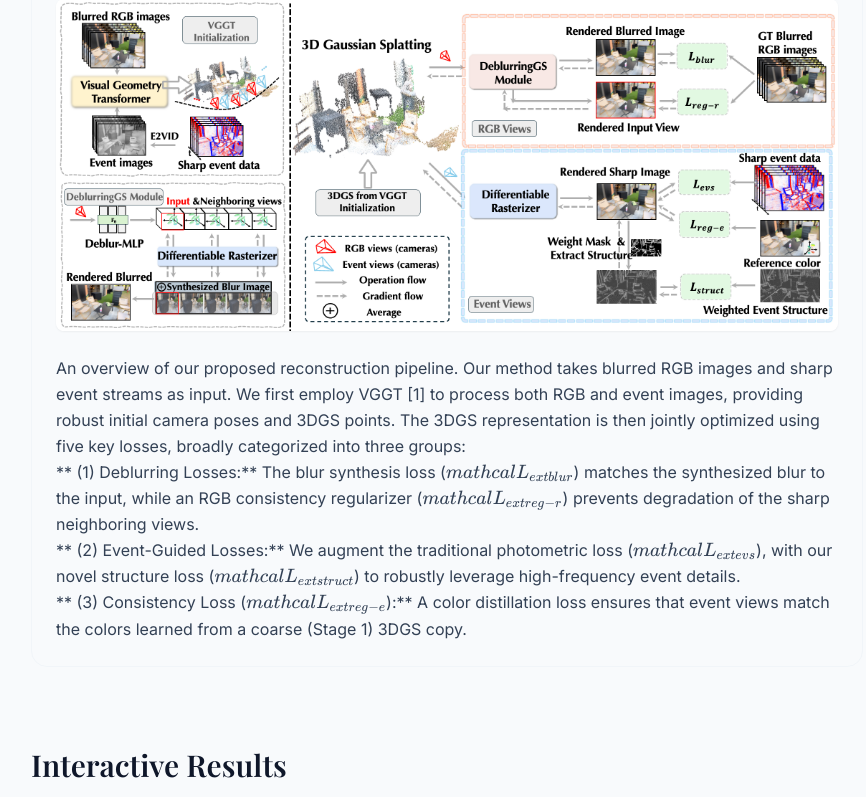
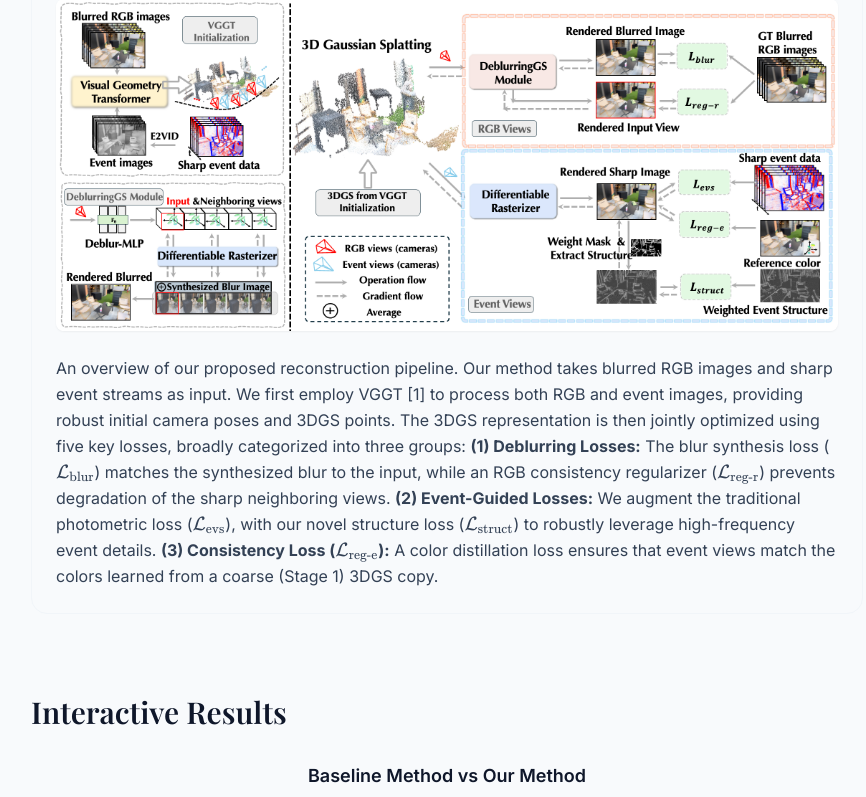
Before and after one commit to OpenImagingLab/AsyncEvGS, a React (Vite) app: page / in a window 1280 px wide. Shown: the part 1875-2672 px from the top of the page, without its empty margins (193-1059 px from the left). Built offline with nearby package versions, Linux system fonts and the light colour scheme; grey boxes are pictures that could not be loaded.

Commit message:
fixing error

```diff
--- a/src/constants.ts
+++ b/src/constants.ts
@@ -5,7 +5,7 @@ export const RESEARCH_DATA: ProjectData = {
   title: "AsyncEvGS: Asynchronous Event-Assisted Gaussian Splatting for Handheld Motion-Blurred Scenes",
   conference: "Conference Name 202X (Oral/Poster)",
   authors: [
-    { name: "Jun Dai", affiliation: "Shanghai AI Laboratory", url: "https://daijun10086.github.io/", isEqualContribution: true },
+    { name: "Jun Dai", affiliation: "Shanghai AI Laboratory", url: "https://daijun10086.github.io/", isEqualContribution: false },
     { name: "Renbiao Jin", affiliation: "Shanghai Jiaotong University", url: "#", isEqualContribution: false },
     { name: "Bo Xu", affiliation: "Shanghai Jiaotong University", url: "#" },
     { name: "Yutian Chen", affiliation: "CUHK", url: "#" },
@@ -14,7 +14,7 @@ export const RESEARCH_DATA: ProjectData = {
     { name: "Tianfan Xue", affiliation: "CUHK", url: "#" },
     { name: "Shi Guo", affiliation: "Shanghai AI Laboratory", url: "#" }
   ],
-  abstract: "3D reconstruction methods such as 3D Gaussian Splatting (3DGS) and Neural Radiance Fields (NeRF) achieve impressive photorealism but fail when input images suffer from severe motion blur. While event cameras provide high-temporal-resolution motion cues, existing event-assisted approaches rely on low-resolution sensors and strict synchronization, limiting their practicality for handheld 3D capture on common devices, such as smartphones. We introduce a flexible, high-resolution asynchronous RGB–Event dual-camera system and a corresponding reconstruction framework. Our approach first reconstructs sharp images from the event data and then employs a cross-domain pose estimation module based on the Visual Geometry Transformer (VGGT) to obtain robust initialization for 3DGS. During optimization, we employ a structure-driven event loss and view-specific consistency regularizers to mitigate the ill-posed behavior of traditional event losses and deblurring losses, ensuring both stable and high-fidelity reconstruction. We further contribute AsyncEv-Deblur, a new high-resolution RGB–Event dataset captured with our asynchronous system. Experiments demonstrate that our method achieves state-of-the-art performance on both our challenging dataset and existing benchmarks, substantially improving reconstruction robustness under severe motion blur.",
+  abstract: `3D reconstruction methods such as 3D Gaussian Splatting (3DGS) and Neural Radiance Fields (NeRF) achieve impressive photorealism but fail when input images suffer from severe motion blur. While event cameras provide high-temporal-resolution motion cues, existing event-assisted approaches rely on low-resolution sensors and strict synchronization, limiting their practicality for handheld 3D capture on common devices, such as smartphones. We introduce a flexible, high-resolution asynchronous RGB–Event dual-camera system and a corresponding reconstruction framework. Our approach first reconstructs sharp images from the event data and then employs a cross-domain pose estimation module based on the Visual Geometry Transformer (VGGT) to obtain robust initialization for 3DGS. During optimization, we employ a structure-driven event loss and view-specific consistency regularizers to mitigate the ill-posed behavior of traditional event losses and deblurring losses, ensuring both stable and high-fidelity reconstruction. We further contribute AsyncEv-Deblur, a new high-resolution RGB–Event dataset captured with our asynchronous system. Experiments demonstrate that our method achieves state-of-the-art performance on both our challenging dataset and existing benchmarks, substantially improving reconstruction robustness under severe motion blur.`,
   links: [
     { label: "Paper", url: "#", icon: "pdf" },
     { label: "Code", url: "#", icon: "github" },
@@ -22,13 +22,7 @@ export const RESEARCH_DATA: ProjectData = {
     { label: "Dataset", url: "#", icon: "database" }
   ],
   heroVideoUrl: "https://storage.googleapis.com/gtv-videos-bucket/sample/BigBuckBunny.mp4", // Replace with your project's teaser video URL
-  methodDescription: `An overview of our proposed reconstruction pipeline. Our method takes blurred RGB images and sharp event streams as input. We first employ VGGT [1] to process both RGB and event images, providing robust initial camera poses and 3DGS points. The 3DGS representation is then jointly optimized using five key losses, broadly categorized into three groups:
-
-** (1) Deblurring Losses:** The blur synthesis loss ($\mathcal{L}_{\text{blur}}$) matches the synthesized blur to the input, while an RGB consistency regularizer ($\mathcal{L}_{\text{reg-r}}$) prevents degradation of the sharp neighboring views.
-
-** (2) Event-Guided Losses:** We augment the traditional photometric loss ($\mathcal{L}_{\text{evs}}$), with our novel structure loss ($\mathcal{L}_{\text{struct}}$) to robustly leverage high-frequency event details.
-
-** (3) Consistency Loss ($\mathcal{L}_{\text{reg-e}}$):** A color distillation loss ensures that event views match the colors learned from a coarse (Stage 1) 3DGS copy.`,
+  methodDescription: `An overview of our proposed reconstruction pipeline. Our method takes blurred RGB images and sharp event streams as input. We first employ VGGT [1] to process both RGB and event images, providing robust initial camera poses and 3DGS points. The 3DGS representation is then jointly optimized using five key losses, broadly categorized into three groups: **(1) Deblurring Losses:** The blur synthesis loss ($\\mathcal{L}_{\\text{blur}}$) matches the synthesized blur to the input, while an RGB consistency regularizer ($\\mathcal{L}_{\\text{reg-r}}$) prevents degradation of the sharp neighboring views. **(2) Event-Guided Losses:** We augment the traditional photometric loss ($\\mathcal{L}_{\\text{evs}}$), with our novel structure loss ($\\mathcal{L}_{\\text{struct}}$) to robustly leverage high-frequency event details. **(3) Consistency Loss ($\\mathcal{L}_{\\text{reg-e}}$):** A color distillation loss ensures that event views match the colors learned from a coarse (Stage 1) 3DGS copy.`,
   methodImageUrl: pipelineImg, // Replace with your pipeline diagram URL
   comparisons: [
     {
```
